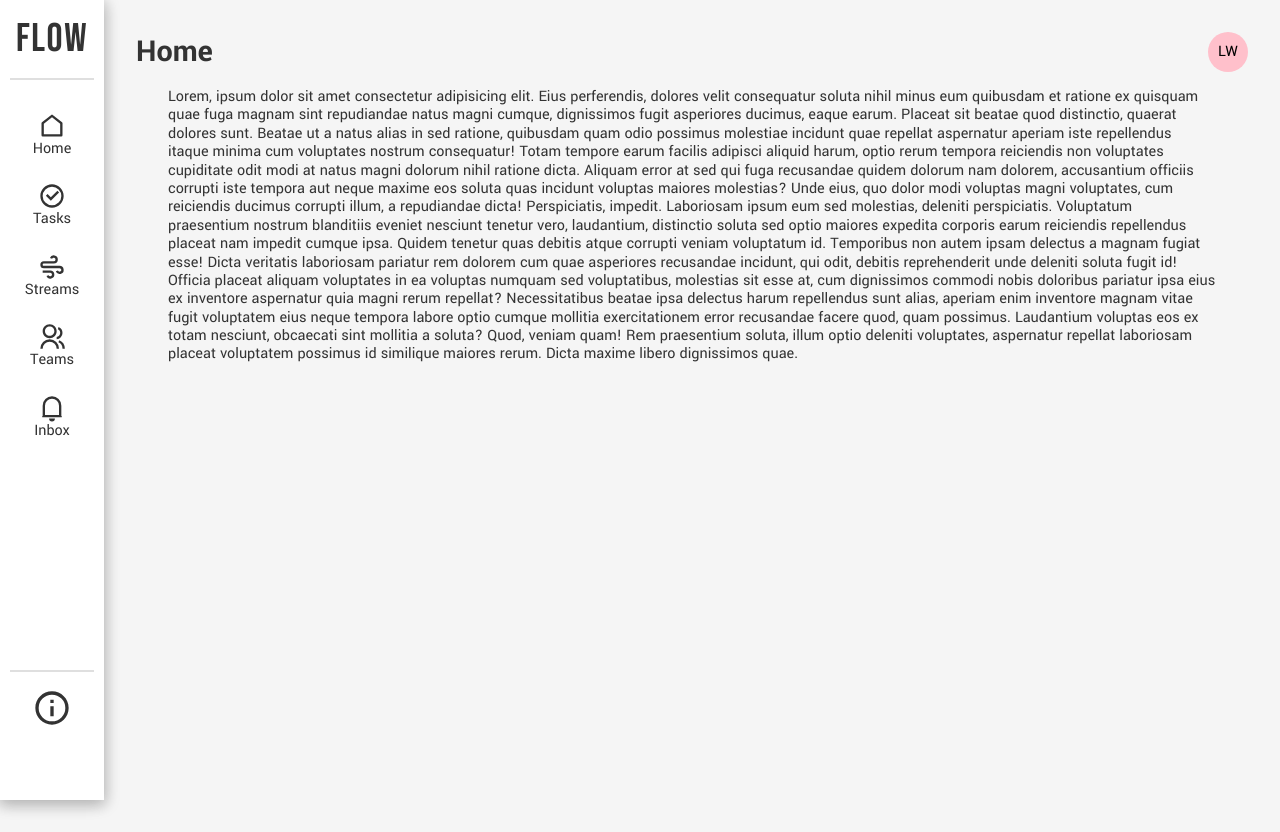
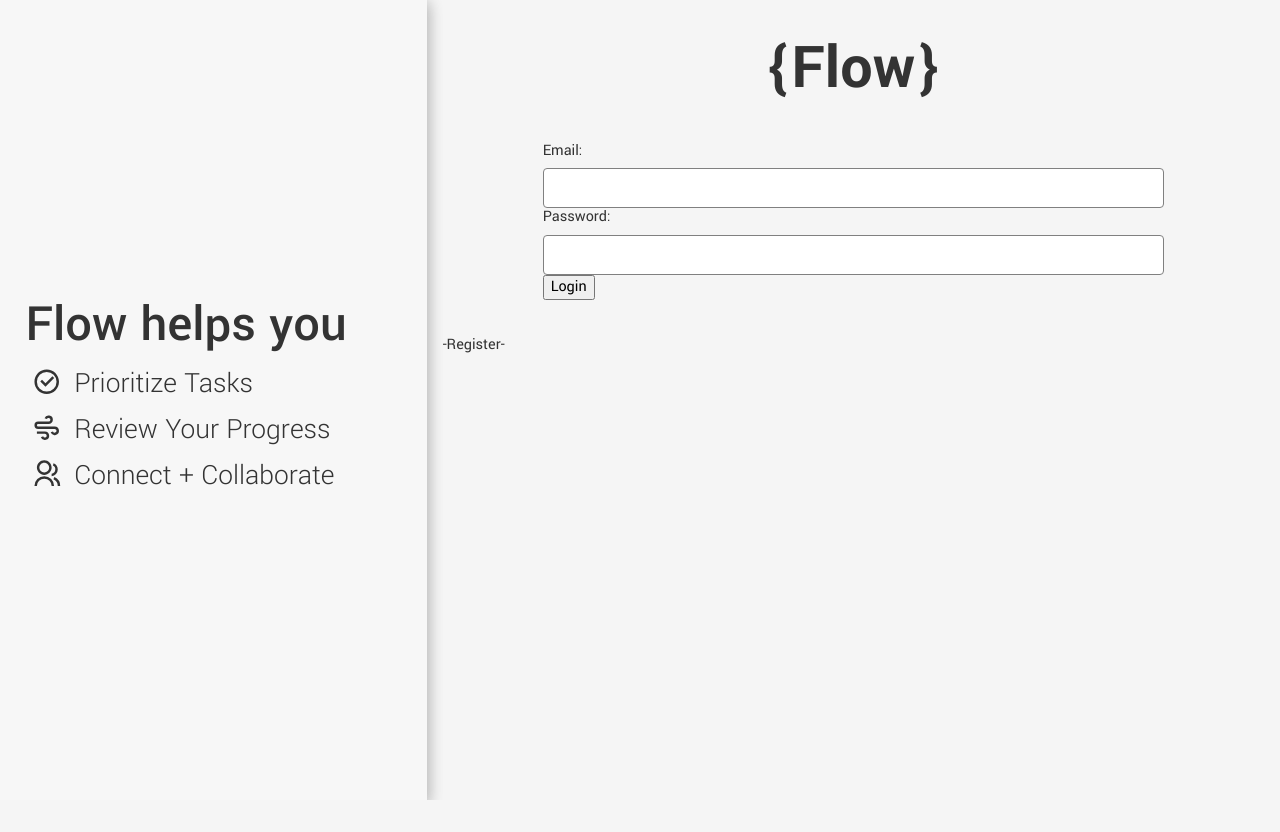
Before and after one commit to lisawagner/flow-app, a React (Create React App) app: page / in a window 1280 px wide. After the commit the page ends 800 px from the top, so only its background shows below. Built offline with nearby package versions, Linux system fonts and the light colour scheme.

Commit message:
refactor(routes): modify routes

```diff
--- a/src/App.js
+++ b/src/App.js
@@ -3,11 +3,11 @@ import { BrowserRouter, Routes, Route, Navigate } from 'react-router-dom';
 // components
 import Layout from './components/Layout/Layout'
 import TitleWrapper from './helpers/TitleWrapper';
+import Register from './components/Register/Register';
+import Login from './components/Login/Login';
 
 // pages
 import Home from './pages/Home/Home'
-import Signup from './pages/Signup/Signup'
-import Login from './pages/Login/Login'
 import Inbox from './pages/Inbox/Inbox'
 import Streams from './pages/Streams/Streams'
 import Tasks from './pages/Tasks/Tasks'
@@ -17,15 +17,17 @@ import SingleStream from './pages/SingleStream/SingleStream'
 import UserProfile from './pages/UserProfile/UserProfile'
 import GetStarted from './pages/GetStarted/GetStarted';
 
+
+
 function App() {
 
   return (
     <div className="App">
       <BrowserRouter>
           <Routes>
-            <Route path="/login" element={<Login />} />
-            <Route path="/signup" element={<Signup />} />
-            <Route path="/flow" element={<GetStarted />} />
+
+            <Route path="/*" element={<GetStarted />}/>
+            <Route path="/flow" element={<GetStarted />}/>
 
             <Route element={<Layout />}>
               <Route path="/tasks" element={
@@ -63,7 +65,7 @@ function App() {
                   <UserProfile />
                 </TitleWrapper>
               } />
-              <Route path="/*" element={
+              <Route path="/home" element={
                 <TitleWrapper title='Home'>
                   <Home />
                 </TitleWrapper>
--- a/src/components/NavbarRoot/NavbarMenu.js
+++ b/src/components/NavbarRoot/NavbarMenu.js
@@ -15,7 +15,7 @@ const NavbarMenu = () => {
     <div className={styles.nMenuWrap}>
       <nav className={styles.nMenu}>
 
-        <NavLink to="/" className={styles.nMenuSelector}>
+        <NavLink to="/home" className={styles.nMenuSelector}>
           <RiHomeLine className={styles.nMenuIcon}/>
           <span>Home</span>
         </NavLink>
```
